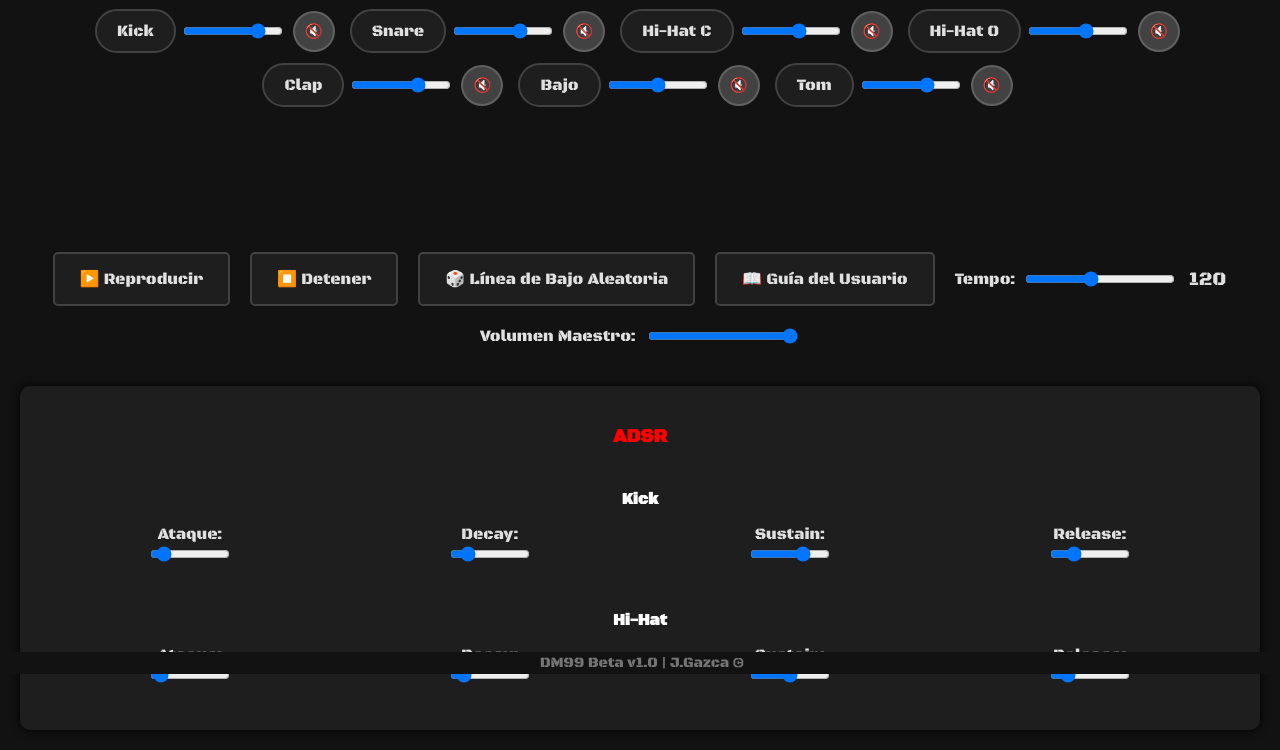
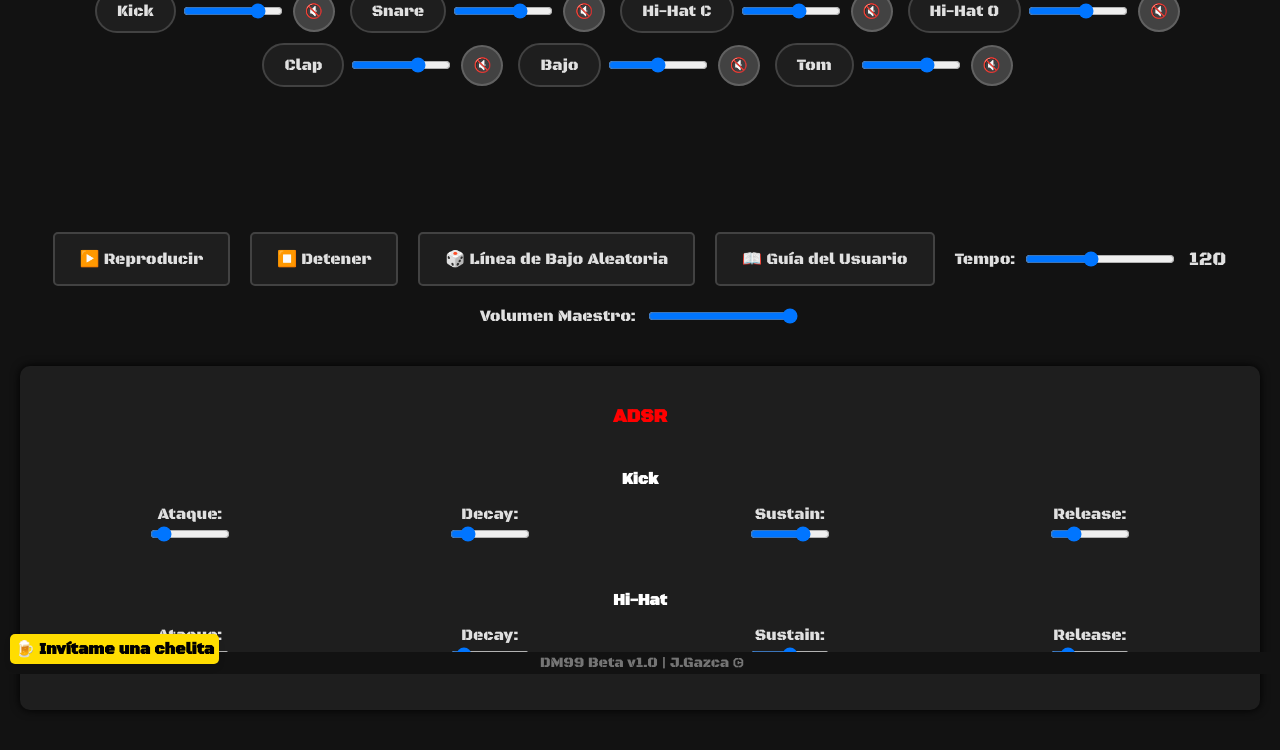
Before and after one commit to jgazcagtz/DM99, a plain HTML site: page index.html in a window 1280 px wide. Shown: the part 126-876 px from the top of the page. Drawn offline with Linux system fonts and the light colour scheme; no server answers.

Commit message:
Update styles.css

```diff
--- a/styles.css
+++ b/styles.css
@@ -365,3 +365,27 @@ footer {
         width: 60px;
     }
 }
+
+/* Botón de Buy Me a Coffee */
+.buy-me-coffee {
+    position: fixed;
+    bottom: 10px;
+    left: 10px;
+    background-color: #FFDD00;
+    color: #000;
+    padding: 5px 5px;
+    border-radius: 5px;
+    text-decoration: none;
+    font-weight: bold;
+    font-size: 1em;
+    z-index: 1002;
+    display: flex;
+    align-items: center;
+    box-shadow: 0 4px 6px rgba(0, 0, 0, 0.1);
+    transition: background-color 0.3s, transform 0.2s;
+}
+
+.buy-me-coffee:hover {
+    background-color: #FFC700;
+    transform: scale(1.05);
+}
```
